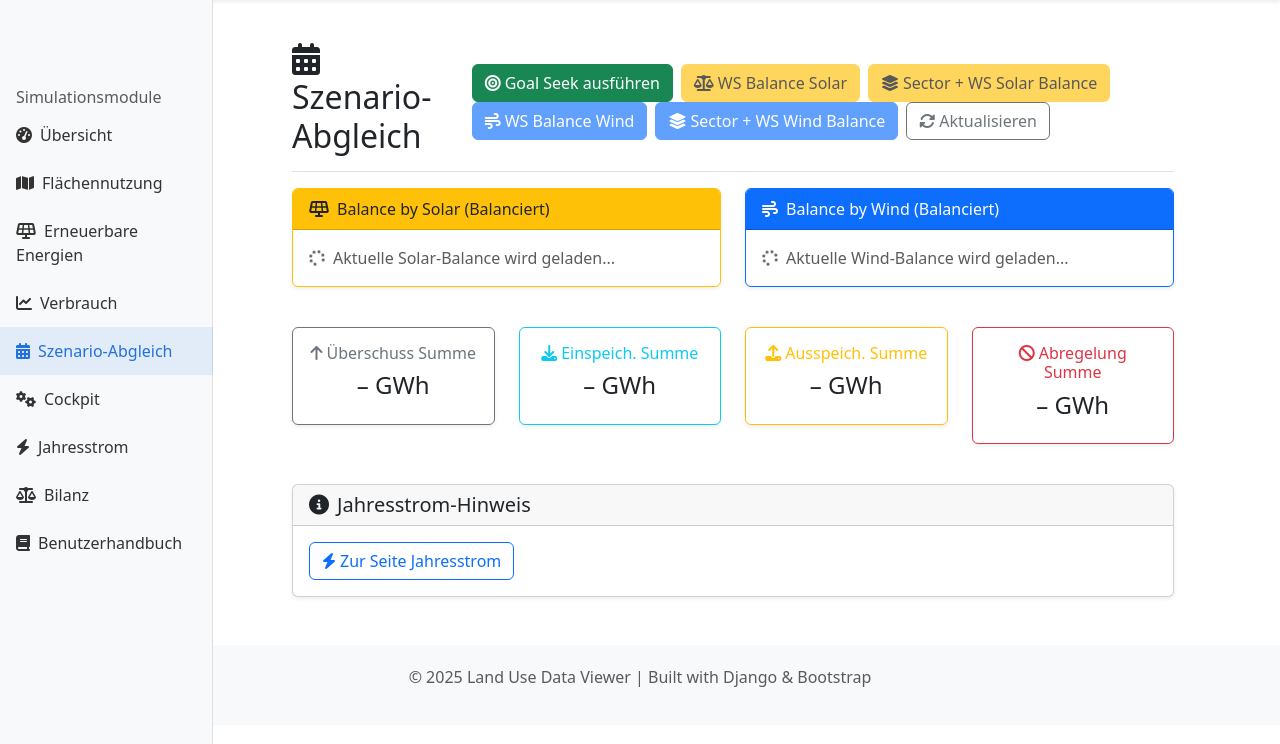
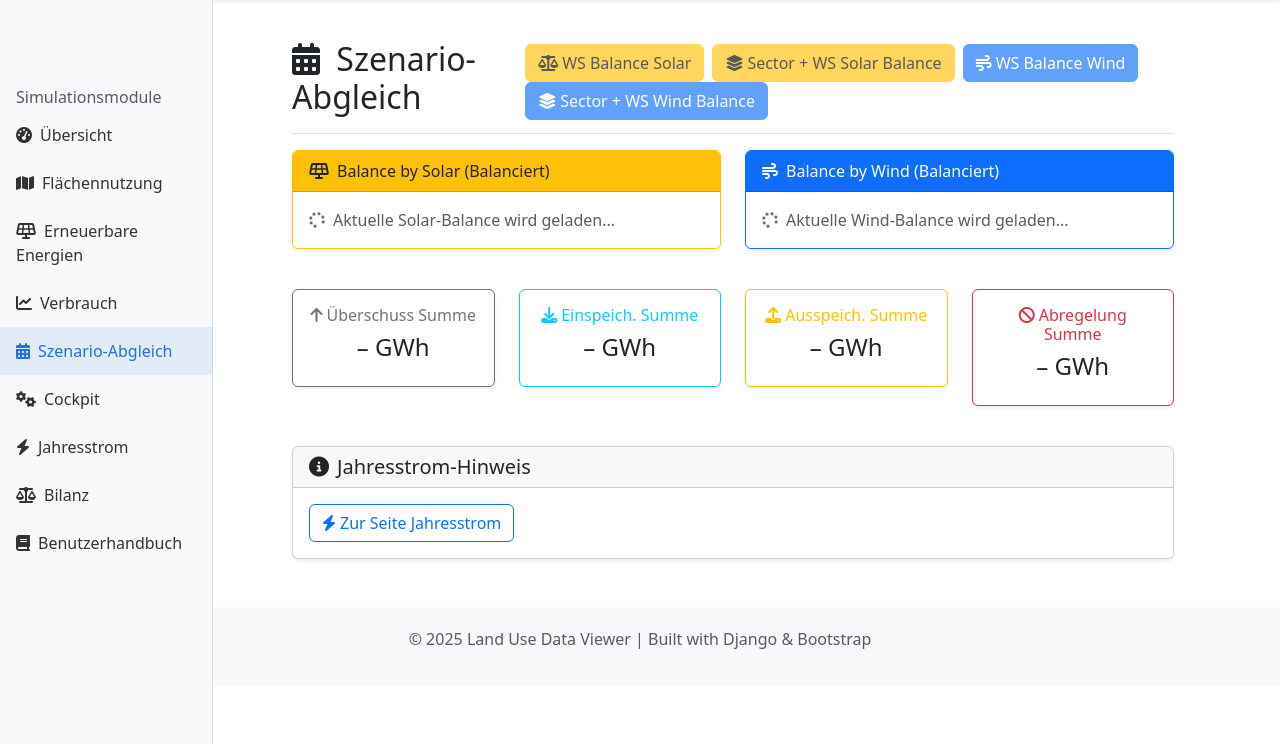
Before and after one commit to deepti1999/100prosim-runtime, a Django app: template simulator/templates/simulator/ws.html in a window 1280 px wide. Shown: the part 56-800 px from the top of the page. Run offline with Django 4.2, Linux system fonts and the light colour scheme; the template is opened without the code that fills it, so the values that code supplies are empty.

Commit message:
stakeholder-1-B: remove "Goal Seek" + "Aktualisieren" buttons on /ws/ (T19, T20)
Per PDF §2.4.3: both buttons are redundant because their functions already
run automatically.

Confirmed before removal:
- ws.html:383 calls refreshWsSummaryCards() inside DOMContentLoaded, so
  the Solar/Wind preview cards populate on every page load.
- /api/ws/summary/ invokes get_ws_365_data(run_goal_seek=True) internally
  (ws_api.py:91), so the goal-seek calculation runs as part of that load.
- "Aktualisieren" just re-called the same endpoint the page load already
  called.

Changes:
- Delete the <button id="runGoalSeekBtn"> and <button id="refreshDataBtn">
  markup from the Szenario-Abgleich toolbar
- Delete both click handlers + the standalone Refresh click binding
- Update the "Klicken Sie auf 'Goal Seek ausführen'" placeholder text in
  the Solar card to "wird automatisch beim Laden der Seite berechnet"
- Update user_manual.html to describe auto-populating comparison values
  instead of the removed buttons
- test_bb_current_app: remove "Goal Seek ausführen" positive assertion,
  add NEGATIVE assertions that the two button IDs are gone
- test_e2e_browser_current: same — remove positive, add negative

Verification:
- V2: simulator.test_bb_current_app passes (6/6)
- V3: /api/ws/summary/ contract preserved (still invokes goal-seek)
- V4: authenticated GET /ws/ — 0 refs to removed buttons, 16 refs to the
  4 retained Balance button IDs, "WS Balance Solar" label present
- V5: batched — will run against Heroku at Phase 1 boundary

Co-Authored-By: Claude Opus 4.7 (1M context) <noreply@anthropic.com>

```diff
--- a/simulator/templates/simulator/user_manual.html
+++ b/simulator/templates/simulator/user_manual.html
@@ -277,8 +277,7 @@
                 <li><strong>Solar order:</strong> First click <strong>WS Balance Solar</strong>. Only after that finishes, click <strong>Sector + WS Solar Balance</strong>.</li>
                 <li><strong>Wind order:</strong> First click <strong>WS Balance Wind</strong>. Only after that finishes, click <strong>Sector + WS Wind Balance</strong>.</li>
                 <li><strong>Why this order matters:</strong> The first WS button performs the WS balancing step. The second button then applies the combined sector plus WS balance on top of that updated state.</li>
-                <li><strong>Goal Seek ausführen:</strong> Rebuilds the comparison basis and updates the preview values shown in the solar and wind balance cards.</li>
-                <li><strong>Aktualisieren:</strong> Refreshes the displayed comparison values from the current database state.</li>
+                <li><strong>Comparison values:</strong> The solar and wind balance preview cards populate automatically when the page loads — no separate Goal Seek or Refresh button is needed.</li>
                 <li><strong>Final check:</strong> After the correct two-button sequence, confirm the final state in Bilanz and Jahresstrom.</li>
             </ul>
 
--- a/simulator/templates/simulator/ws.html
+++ b/simulator/templates/simulator/ws.html
@@ -16,9 +16,12 @@
                     Szenario-Abgleich
                 </h1>
                 <div class="btn-toolbar mb-2 mb-md-0">
-                    <button type="button" class="btn btn-success me-2" id="runGoalSeekBtn">
-                        <i class="fas fa-bullseye me-1"></i>Goal Seek ausführen
-                    </button>
+                    {# "Goal Seek ausführen" + "Aktualisieren" buttons removed per   #}
+                    {# stakeholder PDF §2.4.3 (T19, T20): both are redundant.        #}
+                    {# Goal Seek runs automatically on page load because             #}
+                    {# refreshWsSummaryCards() calls /api/ws/summary/ which          #}
+                    {# invokes get_ws_365_data(run_goal_seek=True). Aktualisieren    #}
+                    {# just re-calls the same endpoint the page already loaded.     #}
                     <button type="button" class="btn btn-warning me-2" id="applyBalanceBtn" disabled>
                         <i class="fas fa-balance-scale me-1"></i>WS Balance Solar
                     </button>
@@ -30,9 +33,6 @@
                     </button>
                     <button type="button" class="btn btn-primary me-2" id="applyWindFullBalanceBtn" disabled>
                         <i class="fas fa-layer-group me-1"></i>Sector + WS Wind Balance
-                    </button>
-                    <button type="button" class="btn btn-outline-secondary" id="refreshDataBtn">
-                        <i class="fas fa-sync-alt me-1"></i>Aktualisieren
                     </button>
                 </div>
             </div>
@@ -304,7 +304,7 @@ document.addEventListener('DOMContentLoaded', function() {
     function renderSolarSummary(goalSeek) {
         const body = document.getElementById('solarGoalSeekBody');
         if (!goalSeek || !Object.keys(goalSeek).length) {
-            body.innerHTML = '<p class="text-muted mb-0">Klicken Sie auf "Goal Seek ausführen", um Solar zu berechnen.</p>';
+            body.innerHTML = '<p class="text-muted mb-0">Solar-Balance wird automatisch beim Laden der Seite berechnet.</p>';
             document.getElementById('applyBalanceBtn').disabled = true;
             document.getElementById('applyFullBalanceBtn').disabled = true;
             return;
@@ -365,51 +365,12 @@ document.addEventListener('DOMContentLoaded', function() {
         renderCurrentSummary(payload.current);
     }
 
-    // Refresh Data Button
-    document.getElementById('refreshDataBtn').addEventListener('click', async function() {
-        const btn = this;
-        btn.disabled = true;
-        btn.innerHTML = '<i class="fas fa-spinner fa-spin me-1"></i>Aktualisieren...';
-        try {
-            await refreshWsSummaryCards();
-        } catch (error) {
-            alert('Fehler beim Aktualisieren: ' + (error?.message || error));
-        } finally {
-            btn.disabled = false;
-            btn.innerHTML = '<i class="fas fa-sync-alt me-1"></i>Aktualisieren';
-        }
-    });
-
+    // Refresh Data + Goal Seek button click handlers removed per
+    // stakeholder PDF §2.4.3 (T19, T20). Goal-seek results populate
+    // automatically via the initial refreshWsSummaryCards() call below
+    // (the summary endpoint runs goal_seek=True internally).
     refreshWsSummaryCards().catch(() => {});
 
-    // Goal Seek Button
-    document.getElementById('runGoalSeekBtn').addEventListener('click', function() {
-        const btn = this;
-        btn.disabled = true;
-        btn.innerHTML = '<i class="fas fa-spinner fa-spin me-1"></i>Berechnung läuft...';
-
-        fetch('{% url "simulator:ws_api_goal_seek" %}')
-            .then(response => response.json())
-            .then(data => {
-                if (data.success) {
-                    alert('Goal Seek abgeschlossen!\n\n' +
-                          'Optimales Solar: ' + Math.round(data.optimal_solar).toLocaleString() + ' GWh\n' +
-                          'Änderung: ' + Math.round(data.solar_change).toLocaleString() + ' GWh (' + data.solar_change_pct.toFixed(1) + '%)\n' +
-                          'Speicherdrift: ' + data.storage_drift.toFixed(1) + ' GWh\n\n' +
-                          'Seite wird aktualisiert...');
-                    window.location.reload();
-                } else {
-                    alert('Fehler: ' + (data.error || 'Unbekannter Fehler'));
-                }
-            })
-            .catch(error => {
-                alert('Fehler beim Goal Seek: ' + error);
-            })
-            .finally(() => {
-                btn.disabled = false;
-                btn.innerHTML = '<i class="fas fa-bullseye me-1"></i>Goal Seek ausführen';
-            });
-    });
 
     // Apply Balance Button
     document.getElementById('applyBalanceBtn').addEventListener('click', async function() {
--- a/simulator/test_bb_current_app.py
+++ b/simulator/test_bb_current_app.py
@@ -127,13 +127,16 @@ class BlackBoxCurrentAppTests(TestCase):
 
         self.assertEqual(response.status_code, 200)
         self.assertContains(response, "Szenario-Abgleich")
-        self.assertContains(response, "Goal Seek ausführen")
         self.assertContains(response, "WS Balance Solar")
         self.assertContains(response, "Sector + WS Solar Balance")
         self.assertContains(response, "WS Balance Wind")
         self.assertContains(response, "Sector + WS Wind Balance")
         self.assertContains(response, "Jahresstrom-Hinweis")
         self.assertContains(response, "Zur Seite Jahresstrom")
+        # Stakeholder T19/T20 (PDF §2.4.3): "Goal Seek" and "Aktualisieren"
+        # buttons removed — goal-seek runs automatically on page load.
+        self.assertNotContains(response, 'id="runGoalSeekBtn"')
+        self.assertNotContains(response, 'id="refreshDataBtn"')
 
     @patch("simulator.page_renewable.get_ws_365_data")
     @patch("simulator.page_renewable.get_ws_constants")
--- a/simulator/test_e2e_browser_current.py
+++ b/simulator/test_e2e_browser_current.py
@@ -138,16 +138,18 @@ class BrowserCurrentAppSmokeTests(StaticLiveServerTestCase):
 
         page_text = self.driver.find_element(By.TAG_NAME, "body").text
         for label in (
-            "Goal Seek ausführen",
             "WS Balance Solar",
             "Sector + WS Solar Balance",
             "WS Balance Wind",
             "Sector + WS Wind Balance",
-            "Aktualisieren",
             "Jahresstrom-Hinweis",
             "Zur Seite Jahresstrom",
         ):
             self.assertIn(label, page_text)
+        # Stakeholder T19/T20 (PDF §2.4.3): "Goal Seek" and "Aktualisieren"
+        # buttons removed — goal-seek runs automatically on page load.
+        for removed_label in ("Goal Seek ausführen", "Aktualisieren"):
+            self.assertNotIn(removed_label, page_text)
 
     def test_user_manual_is_reachable_from_sidebar_in_browser(self):
         self._login()
```
